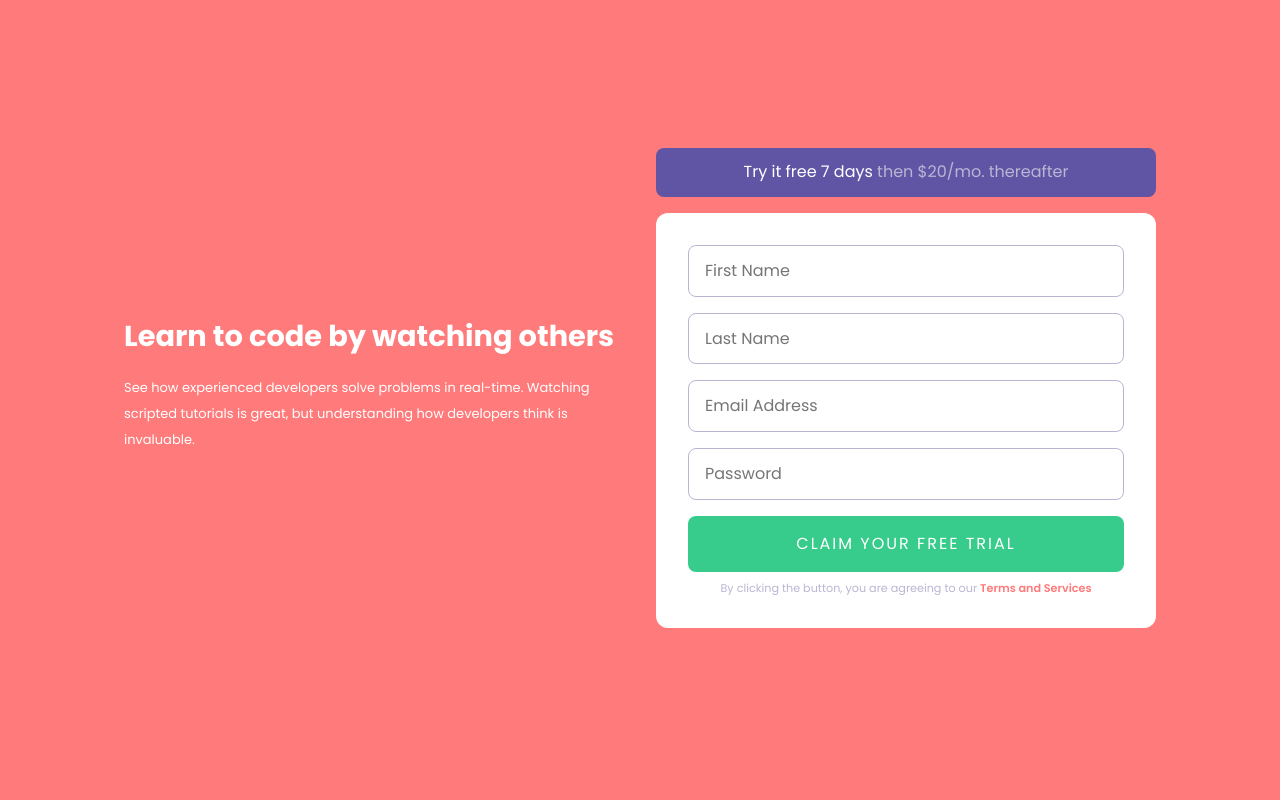
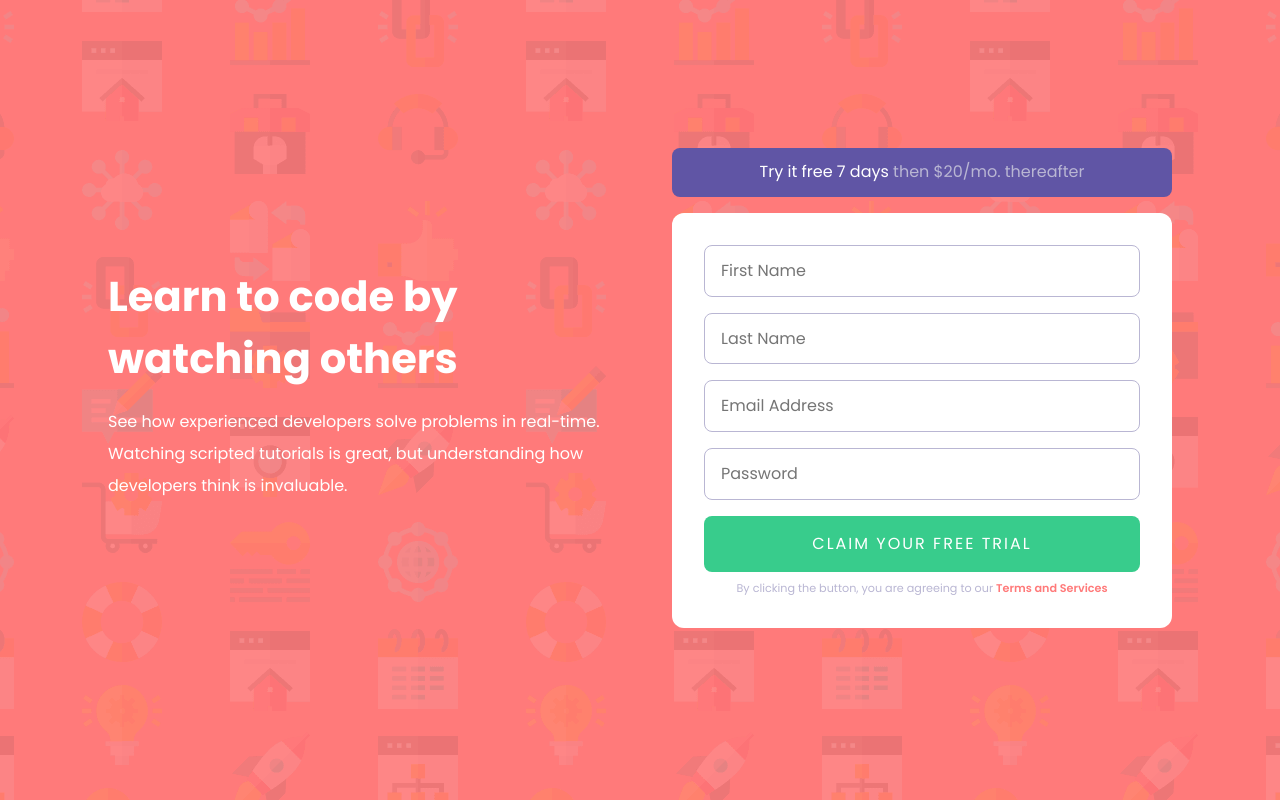
Before and after one commit to mbilal-x/frontendmentor__P7_intro-conponent-with-signup, a plain HTML site: page index.html in a window 1280 px wide. Drawn offline with Linux system fonts and the light colour scheme.

Commit message:
solution commit 1

```diff
--- a/styles.css
+++ b/styles.css
@@ -108,6 +108,12 @@ body {
   min-height: 100vh;
   display: flex;
   justify-content: center;
+  /* background */
+  background-image: url('./images/bg-intro-mobile.png');
+  background-color: var(--primary-red);
+  background-position: center;
+  background-repeat: no-repeat;
+  background-size: cover;
 }
 
 .panel {
@@ -202,6 +208,7 @@ body {
 
 @media (min-width: 768px) {
   body {
+    background-image: url('./images/bg-intro-desktop.png');
     padding-inline: 4rem;
   }
 
@@ -210,6 +217,7 @@ body {
     flex-direction: row;
     align-items: center;
     max-width: none;
+    gap: 2rem;
   }
 
   .intro-area {
@@ -218,8 +226,8 @@ body {
     max-width: 500px;
   }
 
-  .text {
-    font-size: 0.8125rem;
+  .primary-heading {
+    font-size: 2.6rem;
   }
 
   .login-area {
@@ -227,7 +235,7 @@ body {
     max-width: 500px;
   }
 
-  #login-form{
+  #login-form {
     margin-top: 1rem;
     padding: 1.5rem 2rem;
 
```
Also changed, not shown: images/Capture.PNG (added), images/capture_iPhone SE.png (added), 2 other files.
